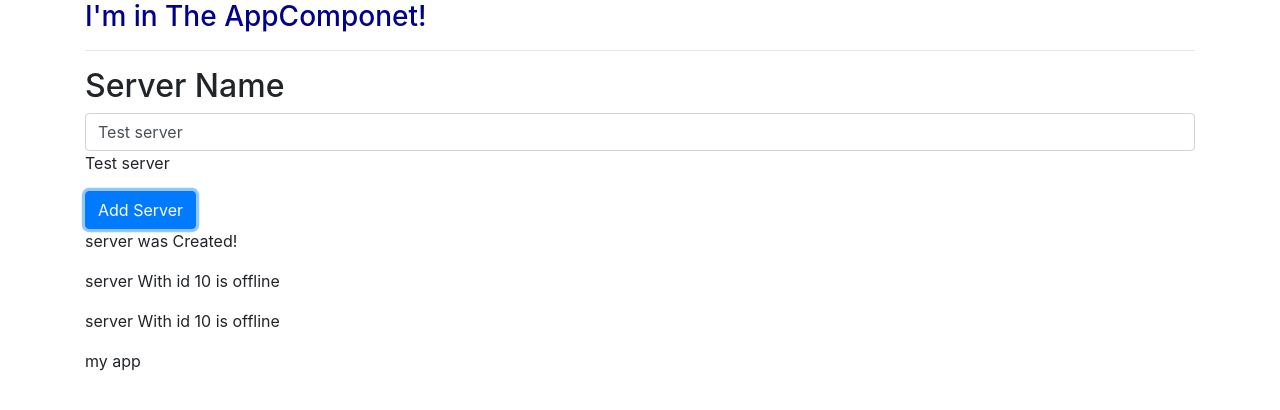
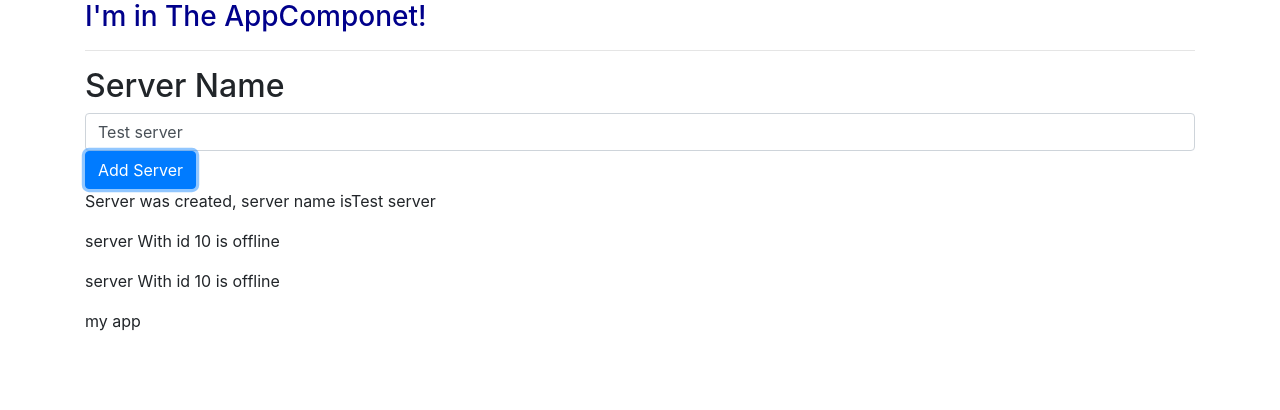
Before and after one commit to kolipatelkishan786/angular-learning, an Angular app: page / in a window 1280 px wide. Both pictures are taken after a click on the button "Add Server". Shown: the top 410 px of the page. Built offline with nearby package versions, Linux system fonts and the light colour scheme.

Commit message:
Using ngif to output data conditionally.

```diff
--- a/src/app/servers/servers.component.html
+++ b/src/app/servers/servers.component.html
@@ -2,11 +2,12 @@
 <!--<input type="text" class="form-control"
        (input)="onUpdateserverName($event)">-->
 <input type="text" class="form-control" [(ngModel)]="serverName">
-<p>{{serverName}}</p>
+<!--<p>{{serverName}}</p>-->
 <button class="btn btn-primary" [disabled]="!allowNewServer"
 (click)="onCreatetionServer()">Add Server</button>
 <!--<p>{{allowNewServer}}</p>-->
 <!--<p [innerText]="allowNewServer"></p>-->
-<p>{{serverCreationStatus}}</p>
+<!--<p>{{serverCreationStatus}}</p>-->
+<p *ngIf="servercreated">Server was created, server name is{{serverName}}</p>
 <app-server></app-server>
 <app-server></app-server>
--- a/src/app/servers/servers.component.ts
+++ b/src/app/servers/servers.component.ts
@@ -14,7 +14,7 @@
   allowNewServer = false;
   serverCreationStatus = 'No Server was Creation!';
   serverName = 'Test server';
-
+  servercreated = false;
   constructor() {
     setTimeout(() => {
       this.allowNewServer = true;
@@ -25,7 +25,9 @@
   }
 
   onCreatetionServer() {
-    this.serverCreationStatus = 'server was Created!';
+    this.servercreated = true;
+    this.serverCreationStatus = 'server was Created! ' + this.serverName;
+
   }
   onUpdateserverName(event: Event) {
       this.serverName = (<HTMLInputElement>event.target).value;
```
